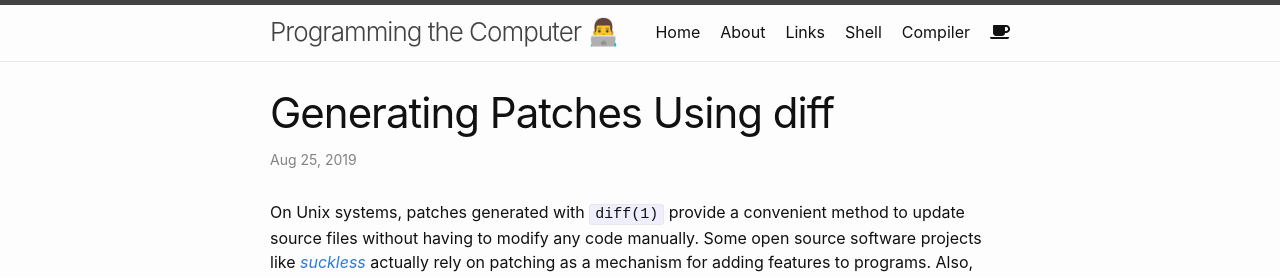
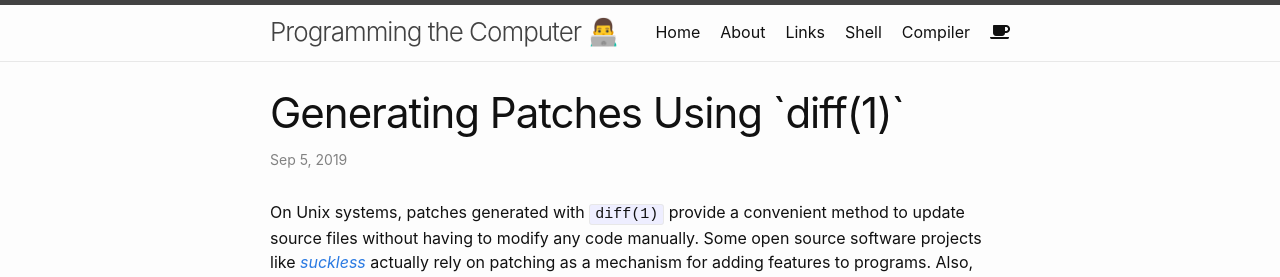
Before and after one commit to DanielSchuette/DanielSchuette.github.io, a Jekyll site: the page built from _posts/2019-09-05-diff_and_patching.md, in a window 1280 px wide. Shown: the top 277 px of the page. Built offline with Jekyll 4.4.1, drawn with Linux system fonts in a browser that asks for light colours; nearby versions of some CDN libraries; some web fonts are replaced; comment, search, counter and statistics services are not loaded.

Commit message:
update diff post

```diff
--- a/_posts/2019-09-05-diff_and_patching.md
+++ b/_posts/2019-09-05-diff_and_patching.md
@@ -1,7 +1,7 @@
 ---
 layout: post
-title:  "Generating Patches Using diff"
-date:   2019-08-25 20:24:00 +0200
+title:  "Generating Patches Using `diff(1)`"
+date:   2019-09-05 21:58:00 +0200
 categories: unix
 ---
 
```
